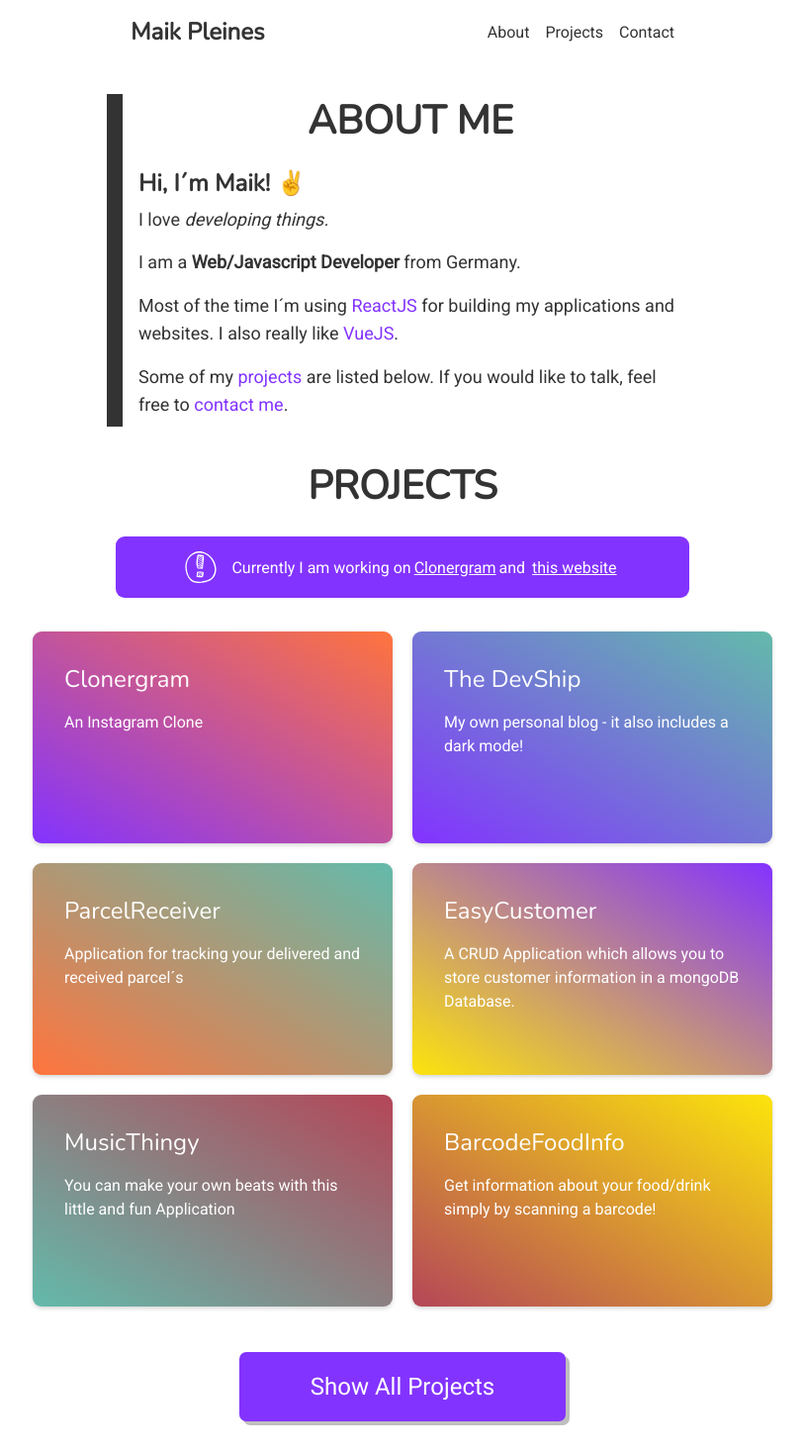
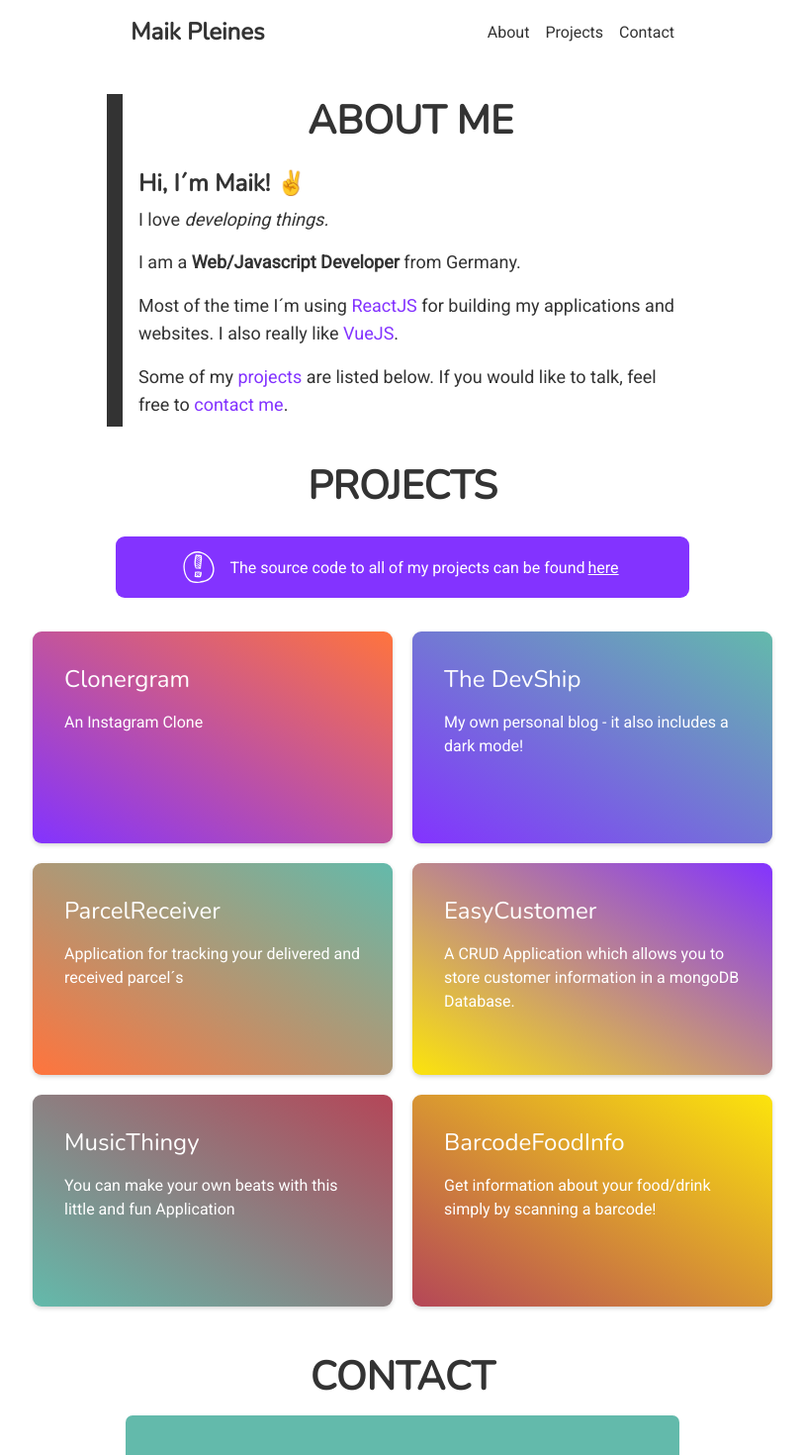
Before and after one commit to mpleines/portfolio-v2, a React (Create React App) app: page / in a window 1280 px wide. Shown: the top 1470 px of the page at 99% size, without its empty margins (233-1046 px from the left). Built offline with nearby package versions, Linux system fonts and the light colour scheme.

Commit message:
changed banner infotext

```diff
--- a/src/Main.js
+++ b/src/Main.js
@@ -3,7 +3,6 @@ import './Main.css'
 import AboutMe from './AboutMe';
 import ProjectBox from './components/ProjectBox';
 import ProjectCatalog from './ProjectCatalog';
-import Button from './components/Button';
 import Contact from './Contact';
 import Footer from './Footer';
 import Banner from './components/Banner';
@@ -24,10 +23,6 @@ const App = () => {
         }
       </div>
 
-      <a href="https://github.com/mpleines">
-        <Button buttonText="Show All Projects"/>
-      </a>
-
       <h2 class="title-underlined title-black title-margin">Contact</h2>
       <Contact />
       <Footer />
--- a/src/components/Banner.js
+++ b/src/components/Banner.js
@@ -8,9 +8,8 @@ const Banner = () => {
     <blockquote className="banner-wrapper">
         <img src={attention} alt="exclamation mark" className="banner-icon"/>
         <p className="banner-paragraph">
-            Currently I am working on
-            <a href="https://wizardly-bose-04d5eb.netlify.com/" className="banner-link">Clonergram</a>
-            and <a href="https://maikpleines.com" className="banner-link">this website</a>
+            The source code to all of my projects can be found
+            <a href="https://github.com/mpleines" className="banner-link">here</a>
         </p>
     </blockquote>
   );
--- a/src/components/Button.css
+++ /dev/null
@@ -1,23 +0,0 @@
-.button{
-    width: 100%;
-    max-width: 330px;
-    margin-top: 1.5em;
-    margin-bottom: 1.5em;
-    height: 70px;
-    cursor: pointer;
-    border-style: none;
-    font-size: 24px;
-    line-height: 28px;
-    border-radius: 7px;
-    box-shadow: 4px 4px 0px rgba(0, 0, 0, 0.25);
-    background-color: #8333FF;
-    color: white;
-}
-
-.button:hover{
-    background-color: rgb(117, 27, 253);
-}
-
-.button:active {
-    color: #63BAAB;
-}
--- a/src/components/Button.js
+++ /dev/null
@@ -1,16 +0,0 @@
-import React from 'react';
-import './Button.css';
-
-const Button = props => {
-    return(
-        <button
-            className="button"
-            style={props.style}
-            onClick={props.handler}
-        >
-            {props.buttonText}
-        </button>
-    )
-};
-
-export default Button;
```
